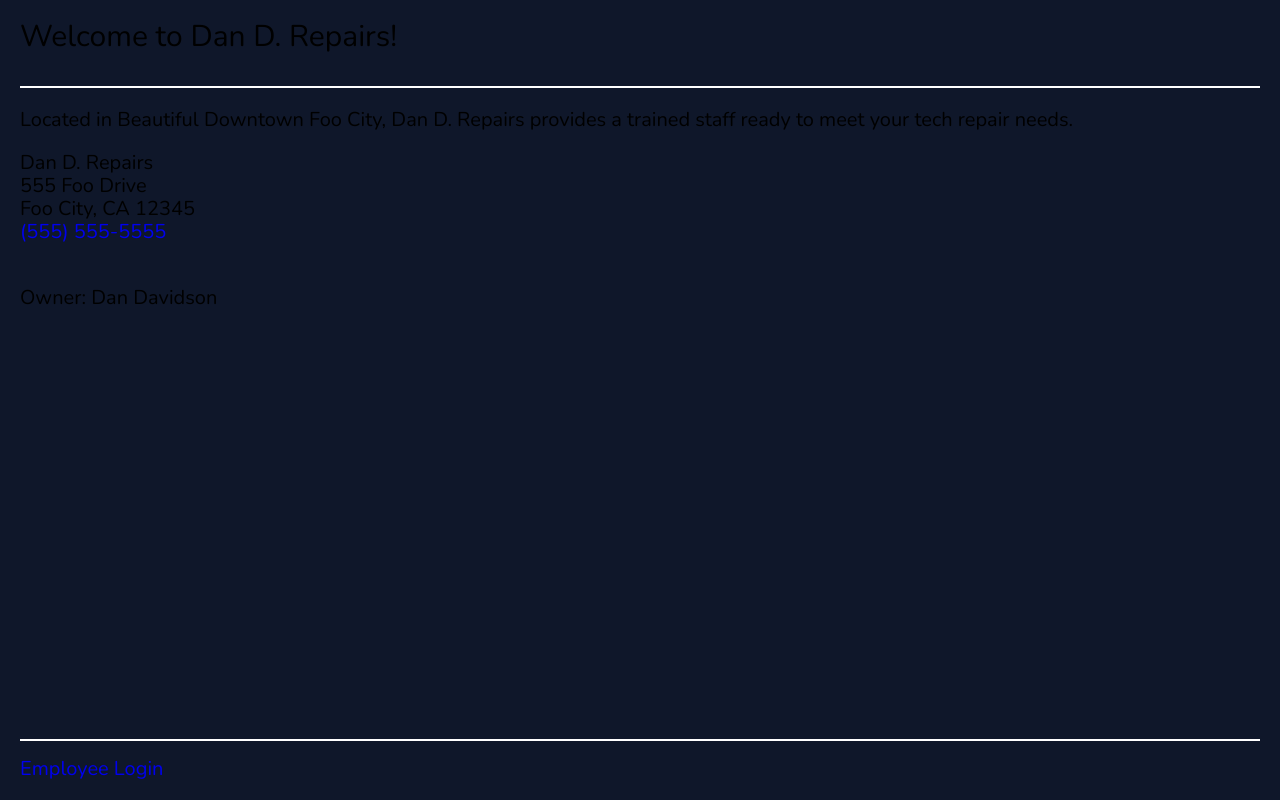
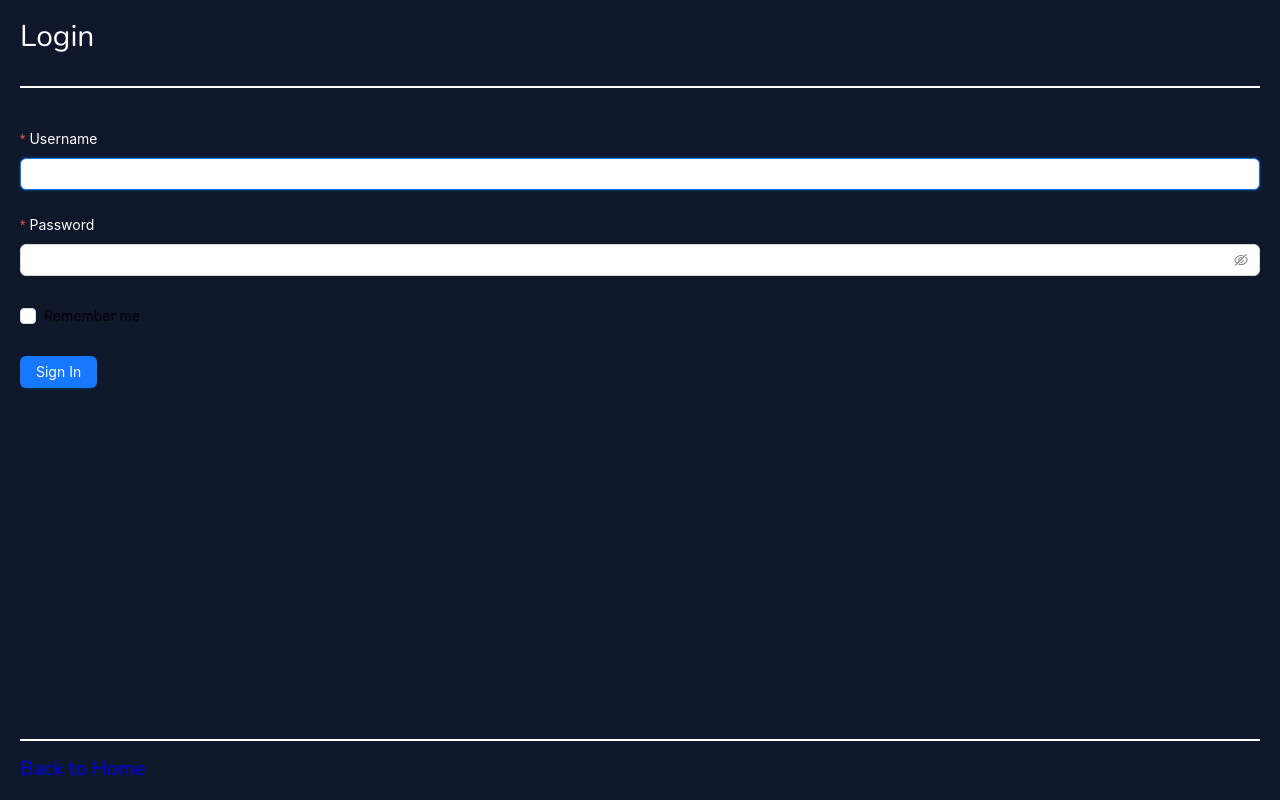
Before and after one commit to kY2759tJ/k730hs-pb-mern, a React (Create React App) app in the folder client/admin-fe/: page / in a window 1280 px wide. Built offline with nearby package versions, Linux system fonts and the light colour scheme.

Commit message:
- Redirect / to /login - if logged in, redirect to dash

```diff
--- a/client/admin-fe/src/App.js
+++ b/client/admin-fe/src/App.js
@@ -32,18 +32,19 @@ function App() {
         path="/"
         element={<Layout />}
       >
+        {/* Proctected routes */}
+        <Route element={<PersistLogin />}>
           {/* Public routes*/}
           <Route
             index
-          element={<Public />}
+            element={<Login />}
           />
+
           <Route
             path="login"
             element={<Login />}
           />
 
-        {/* Proctected routes */}
-        <Route element={<PersistLogin />}>
           <Route
             element={<RequireAuth allowedRoles={[...Object.values(ROLES)]} />}
           >
--- a/client/admin-fe/src/components/Public.js
+++ b/client/admin-fe/src/components/Public.js
@@ -7,28 +7,12 @@ const Public = () => {
     <section className="public">
       <header>
         <h1>
-          Welcome to <span className="nowrap">Dan D. Repairs!</span>
+          Welcome to <span className="nowrap">SMPost Dashboard!</span>
         </h1>
       </header>
-      <main className="public__main">
-        <p>
-          Located in Beautiful Downtown Foo City, Dan D. Repairs provides a
-          trained staff ready to meet your tech repair needs.
-        </p>
-        <address className="public__addr">
-          Dan D. Repairs
-          <br />
-          555 Foo Drive
-          <br />
-          Foo City, CA 12345
-          <br />
-          <a href="tel:+15555555555">(555) 555-5555</a>
-        </address>
-        <br />
-        <p>Owner: Dan Davidson</p>
-      </main>
+
       <footer>
-        <Link to="/login">Employee Login</Link>
+        <Link to="/login"> Login</Link>
       </footer>
     </section>
   );
--- a/client/admin-fe/src/features/auth/Login.js
+++ b/client/admin-fe/src/features/auth/Login.js
@@ -6,9 +6,13 @@ import { setCredentials } from "./authSlice";
 import { useLoginMutation } from "./authApiSlice";
 import usePersist from "../../hooks/usePersist";
 import PulseLoader from "react-spinners/PulseLoader";
+import useAuth from "../../hooks/useAuth";
 
 const Login = () => {
   const userRef = useRef();
+  const { userId } = useAuth();
+  console.log(useAuth());
+
   const [errMsg, setErrMsg] = useState("");
   const [persist, setPersist] = usePersist();
 
@@ -26,7 +30,8 @@ const Login = () => {
     try {
       const { accessToken } = await login({ username, password }).unwrap();
       dispatch(setCredentials({ accessToken }));
-      navigate("/dash");
+      localStorage.setItem("accessToken", accessToken);
+      navigate("/dash", { replace: true });
     } catch (err) {
       if (!err.status) {
         setErrMsg("No Server Response");
@@ -40,6 +45,12 @@ const Login = () => {
       message.error(errMsg); // Display error using Ant Design message
     }
   };
+
+  useEffect(() => {
+    if (userId) {
+      navigate("/dash", { replace: true });
+    }
+  }, [userId, navigate]);
 
   const onPersistChange = (e) => setPersist(e.target.checked);
 
--- a/client/admin-fe/src/features/auth/Welcome.js
+++ b/client/admin-fe/src/features/auth/Welcome.js
@@ -4,6 +4,7 @@ import { Layout } from "antd";
 
 const Welcome = () => {
   const { username, isAdmin } = useAuth();
+  console.log(useAuth());
 
   const date = new Date();
   const today = new Intl.DateTimeFormat("en-MY", {
--- a/client/admin-fe/src/index.css
+++ b/client/admin-fe/src/index.css
@@ -288,6 +288,14 @@ tr {
   }
 }
 
+.public h1 {
+  color: #fff;
+}
+
+.public label.ant-form-item-required {
+  color: white;
+}
+
 /**
 Ant CSS
 **/
```
Lines whose indentation alone changed are shown as unchanged.
